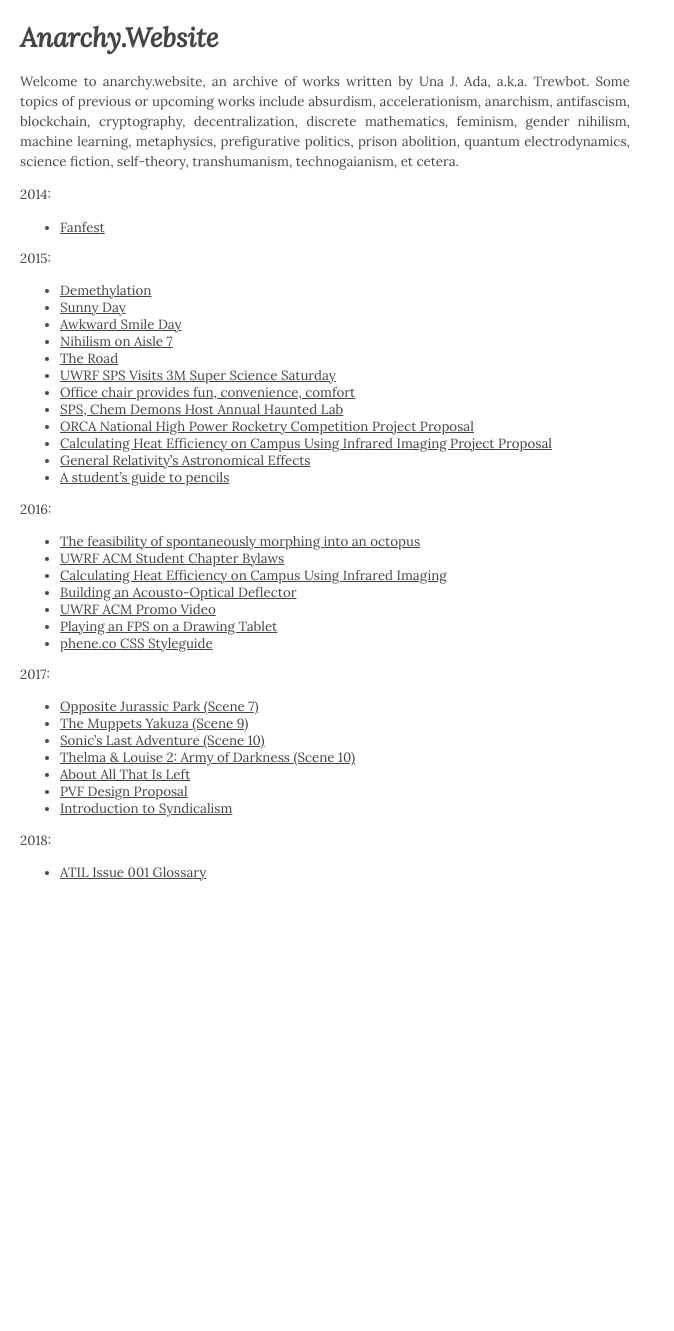
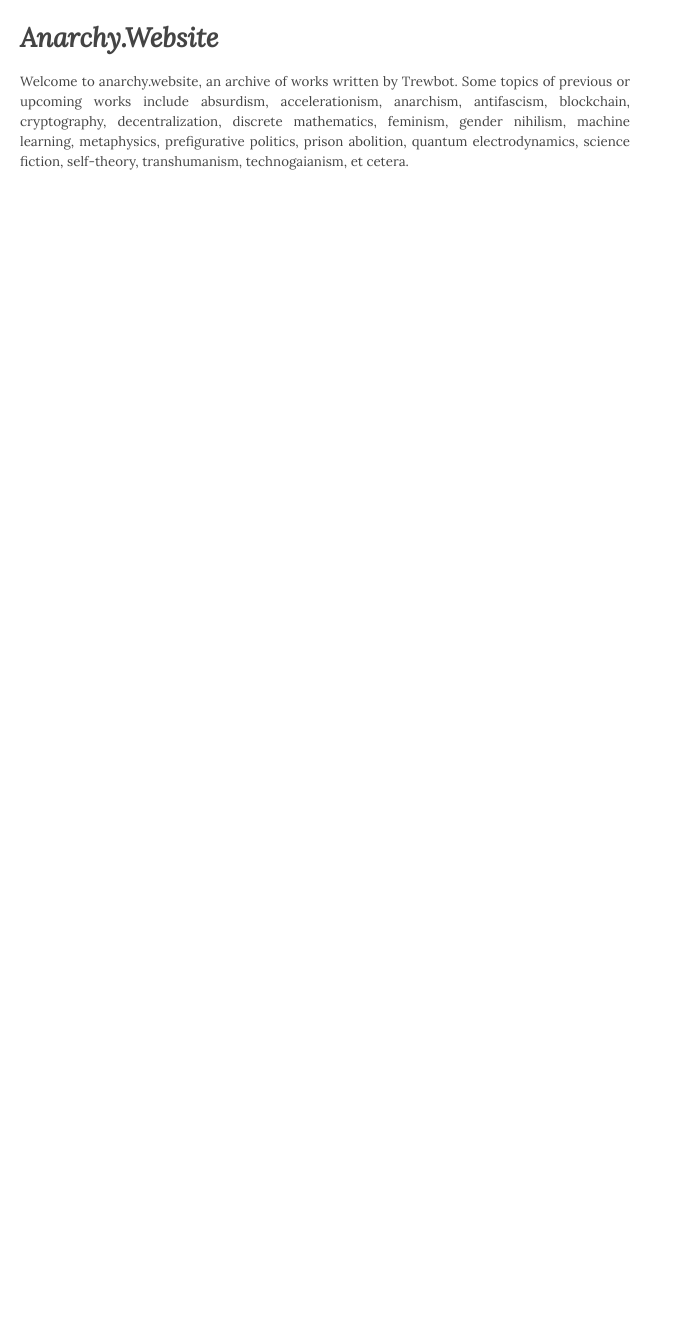
Before and after one commit to una-ada/anarchy.website, a Jekyll site: the page built from README.md, in a window 1280 px wide. Shown: the whole page, without its empty margins (0-674 px from the left). Built offline with Jekyll 4.4.1, drawn with Linux system fonts in a browser that asks for light colours; some web fonts are replaced; our own code applies the rules of GitHub Pages for plain Markdown files; after the commit the page ends 900 px from its top, so only the background shows below that.

Commit message:
Minor fixes

```diff
--- a/README.md
+++ b/README.md
@@ -1,51 +1,9 @@
 # anarchy.website
 
-Welcome to anarchy.website, an archive of works written by Una J. Ada, a.k.a.
-Trewbot. Some topics of previous or upcoming works
+Welcome to anarchy.website, an archive of works written by Trewbot.
+Some topics of previous or upcoming works
 include absurdism, accelerationism, anarchism, antifascism, blockchain,
 cryptography, decentralization, discrete mathematics, feminism, gender nihilism,
 machine learning, metaphysics, prefigurative politics, prison abolition, quantum
 electrodynamics, science fiction, self-theory, transhumanism, technogaianism, et
 cetera.
-
-2014:
-- [Fanfest](2014/07/13/fanfest)
-
-2015:
-- [Demethylation](2015/03/02/demethylation)
-- [Sunny Day](2015/09/04/sunny-day)
-- [Awkward Smile Day](2015/09/14/awkward-smile-day)
-- [Nihilism on Aisle 7](2015/09/14/aisle-7)
-- [The Road](2015/10/06/the-road)
-- [UWRF SPS Visits 3M Super Science Saturday](2015/10/08/sps-at-3m)
-- [Office chair provides fun, convenience, comfort](2015/10/29/chair)
-- [SPS, Chem Demons Host Annual Haunted Lab](2015/11/01/haunted-lab)
-- [ORCA National High Power Rocketry Competition Project
-    Proposal](2015/11/15/orca-proposal)
-- [Calculating Heat Efficiency on Campus Using Infrared Imaging Project
-    Proposal](2015/11/16/cheocuii-proposal)
-- [General Relativity's Astronomical Effects](2015/11/18/einstein)
-- [A student’s guide to pencils](2015/12/02/pencils)
-
-2016:
-- [The feasibility of spontaneously morphing into an
-    octopus](2016/02/05/octopodes)
-- [UWRF ACM Student Chapter Bylaws](2016/02/24/acm-bylaws)
-- [Calculating Heat Efficiency on Campus Using Infrared
-    Imaging](2016/03/12/cheocuii)
-- [Building an Acousto-Optical Deflector](2016/10/17/acousto-optical)
-- [UWRF ACM Promo Video](2016/10/26/acm-promo)
-- [Playing an FPS on a Drawing Tablet](2016/11/19/fps-drawing-tablet)
-- [phene.co CSS Styleguide](2016/12/20/css)
-
-2017:
-- [Opposite Jurassic Park (Scene 7)](2017/02/05/opj-scene-7)
-- [The Muppets Yakuza (Scene 9)](2017/03/05/my-scene-9)
-- [Sonic's Last Adventure (Scene 10)](2017/04/02/sla-scene-10)
-- [Thelma & Louise 2: Army of Darkness (Scene 10)](2017/05/07/tlad-scene-10)
-- [About All That Is Left](2017/08/25/about-atil)
-- [PVF Design Proposal](2017/08/29/pvf-proposal)
-- [Introduction to Syndicalism](2017/10/14/syndicalism)
-
-2018:
-- [ATIL Issue 001 Glossary](2018/01/09/atil-001-glossary)
```
Also changed, not shown: _posts/2015-11-15-orca-proposal.md (+1 -1 lines), _posts/2015-11-16-cheocuii-proposal.md (+1 -1 lines), _posts/2016-03-12-cheocuii.md (+1 -1 lines), _posts/2016-05-06-magnetic-dipole.md (+1 -1 lines), _posts/2016-10-17-acousto-optical.md (+1 -1 lines), _posts/2017-05-07-tlad-scene-10.md (+1 -1 lines).
